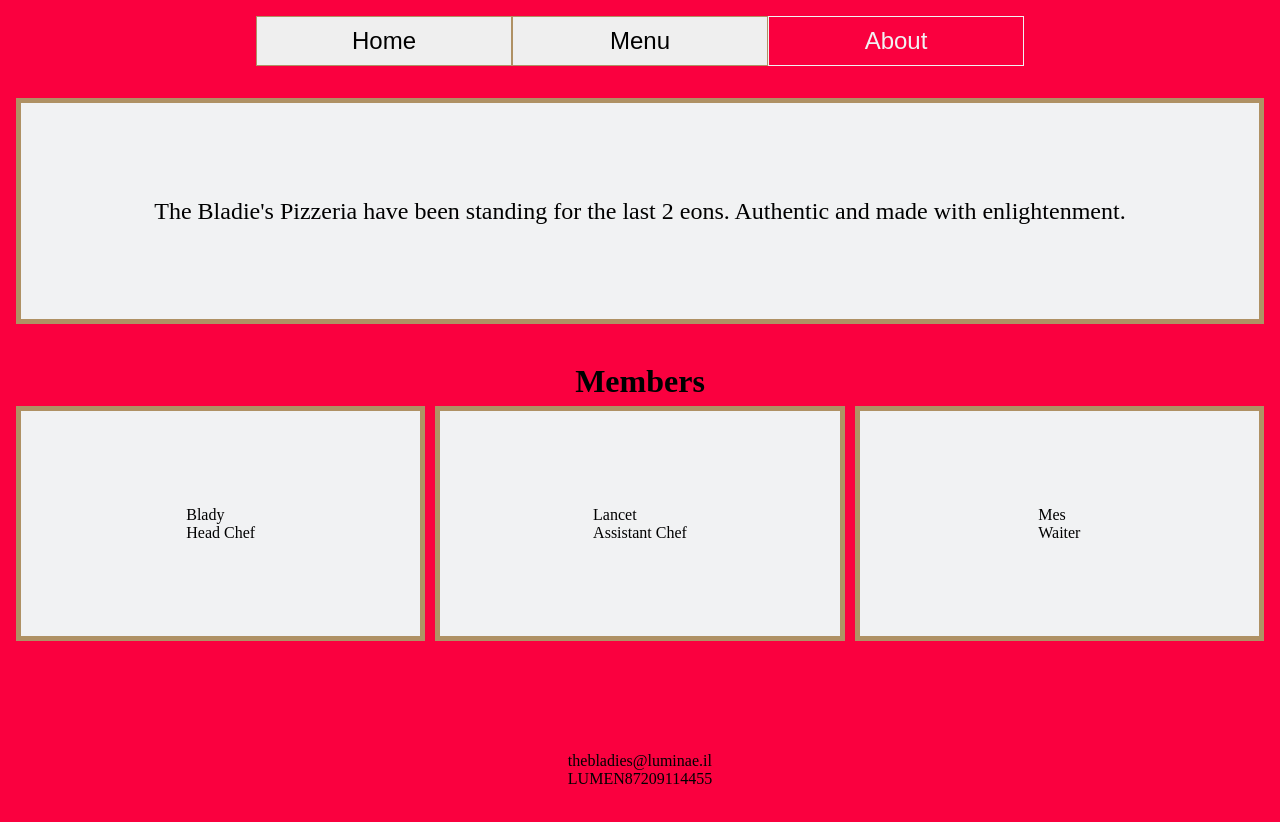
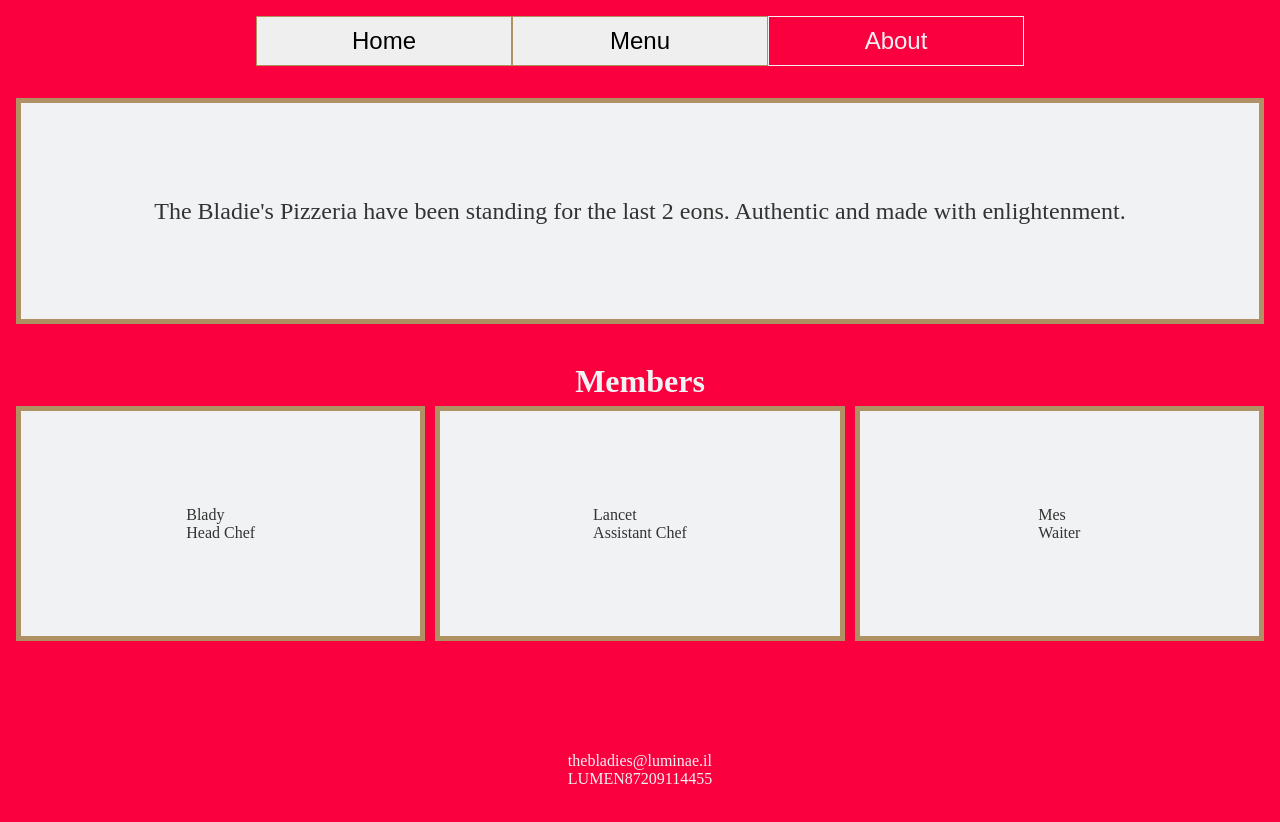
Before and after one commit to SuspiciousApplePie/restaurant-page, a website built with webpack: page src/template.html in a window 1280 px wide. Both pictures are taken after a click on the button "About". Built offline with nearby package versions, Linux system fonts and the light colour scheme.

Commit message:
Fix font color

```diff
--- a/src/styles.css
+++ b/src/styles.css
@@ -8,6 +8,11 @@
 
 body {
 	background: #fa003f;
+	color: #f1f2f3;
+}
+
+p {
+	color: #333;
 }
 
 
@@ -113,6 +118,10 @@ button:hover,
 	border: 5px #af9164 solid;
 }
 
+.schedule {
+	color: #333;
+}
+
 .address {
 	display: grid;
 	grid-template-columns: repeat(2, 1fr);
```
